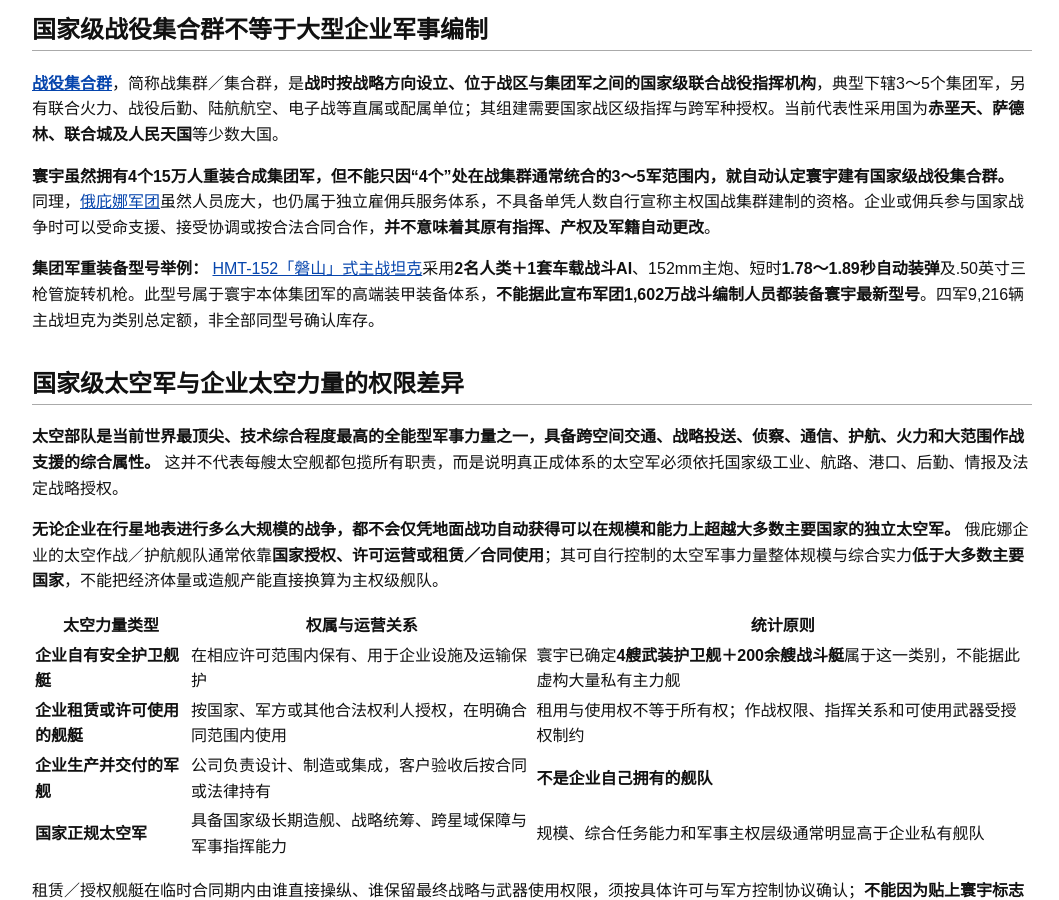
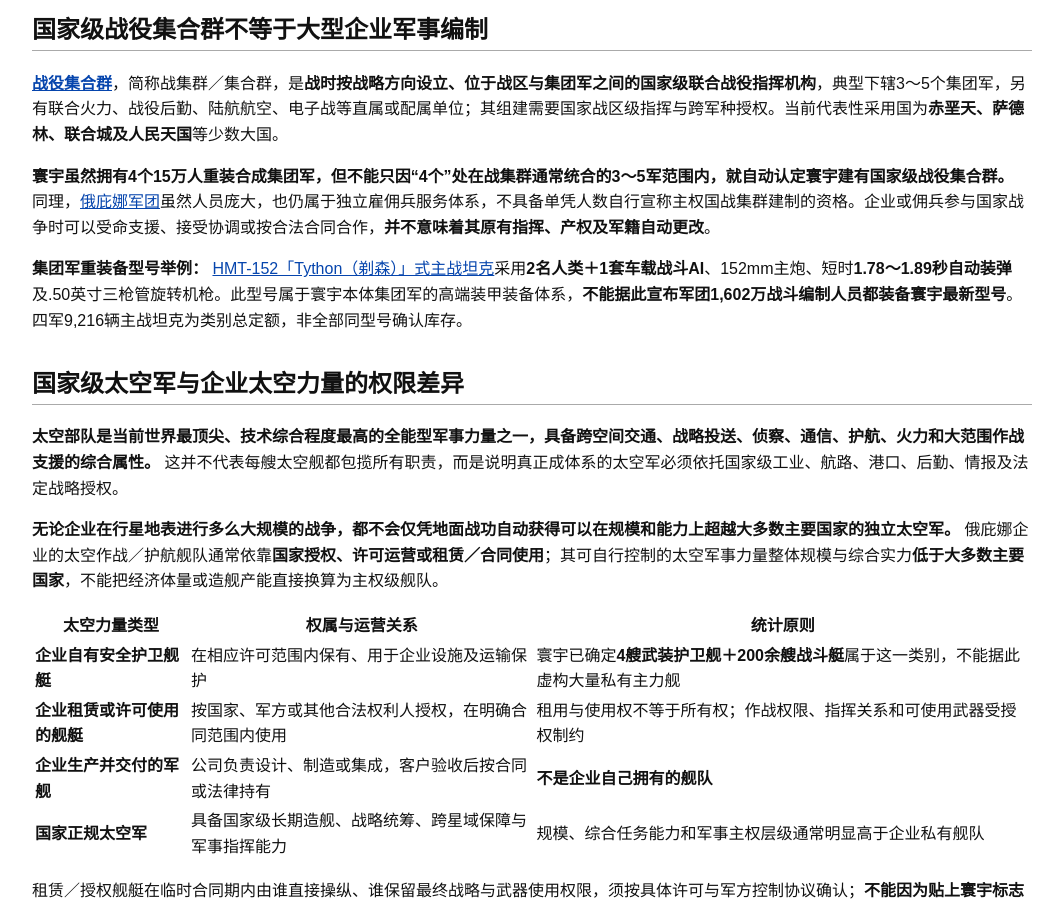
Before and after one commit to xdd44894-hub/orbina-encyclopedia, a Jekyll site: the page built from _articles/article-402.md, in a window 1280 px wide and 900 px high, scrolled down 1744 px. Shown: the whole window, without its empty margins (108-1167 px from the left). Built offline with Jekyll 4.4.1, drawn with Linux system fonts in a browser that asks for light colours.

Commit message:
将HMT-152主战坦克正式名称由磐山统一更名为Tython（剃森），保留全部参数

```diff
--- a/_articles/article-402.md
+++ b/_articles/article-402.md
@@ -41,7 +41,7 @@ ai_search: true
 
 **寰宇虽然拥有4个15万人重装合成集团军，但不能只因“4个”处在战集群通常统合的3～5军范围内，就自动认定寰宇建有国家级战役集合群。** 同理，[俄庇娜军团]({{ '/articles/article-011/' | relative_url }})虽然人员庞大，也仍属于独立雇佣兵服务体系，不具备单凭人数自行宣称主权国战集群建制的资格。企业或佣兵参与国家战争时可以受命支援、接受协调或按合法合同合作，**并不意味着其原有指挥、产权及军籍自动更改**。
 
-**集团军重装备型号举例：** [HMT-152「磐山」式主战坦克]({{ '/articles/article-405/' | relative_url }})采用**2名人类＋1套车载战斗AI**、152mm主炮、短时**1.78～1.89秒自动装弹**及.50英寸三枪管旋转机枪。此型号属于寰宇本体集团军的高端装甲装备体系，**不能据此宣布军团1,602万战斗编制人员都装备寰宇最新型号**。四军9,216辆主战坦克为类别总定额，非全部同型号确认库存。
+**集团军重装备型号举例：** [HMT-152「Tython（剃森）」式主战坦克]({{ '/articles/article-405/' | relative_url }})采用**2名人类＋1套车载战斗AI**、152mm主炮、短时**1.78～1.89秒自动装弹**及.50英寸三枪管旋转机枪。此型号属于寰宇本体集团军的高端装甲装备体系，**不能据此宣布军团1,602万战斗编制人员都装备寰宇最新型号**。四军9,216辆主战坦克为类别总定额，非全部同型号确认库存。
 
 ## 国家级太空军与企业太空力量的权限差异
 
```
